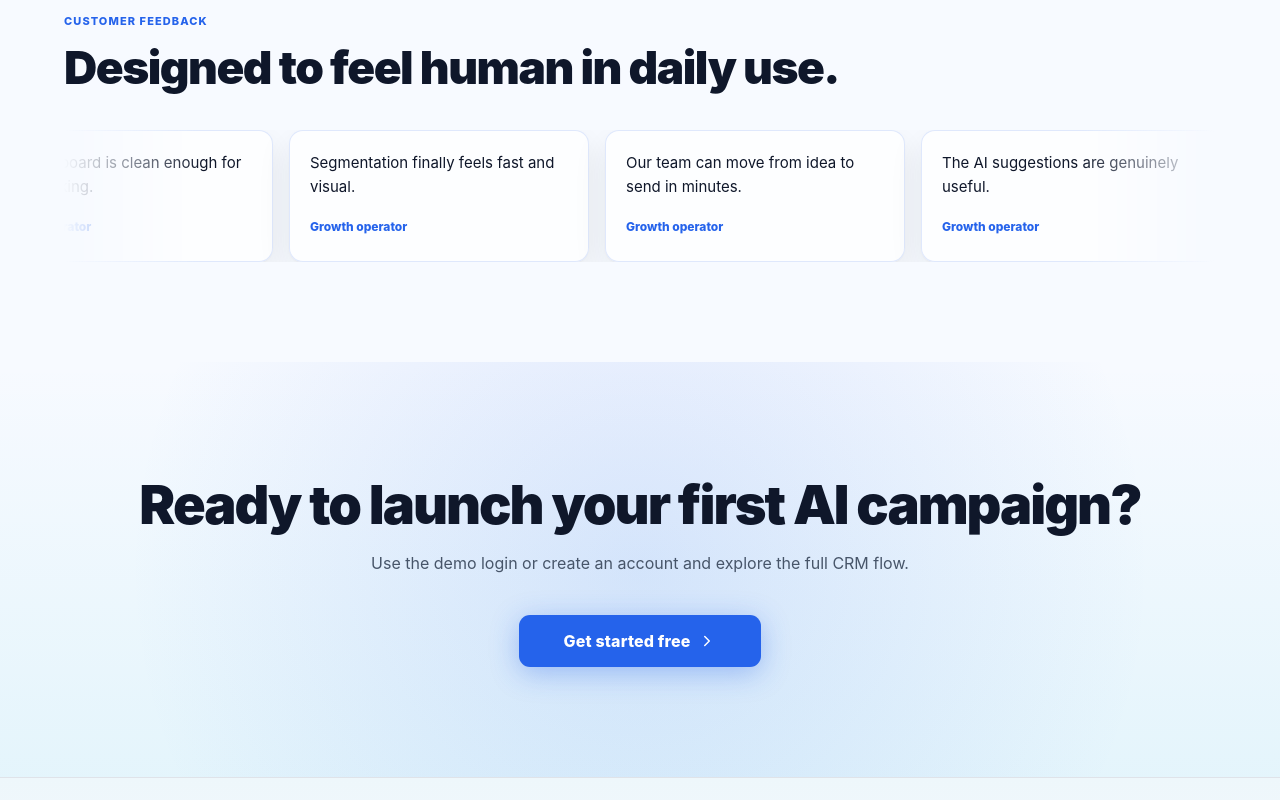
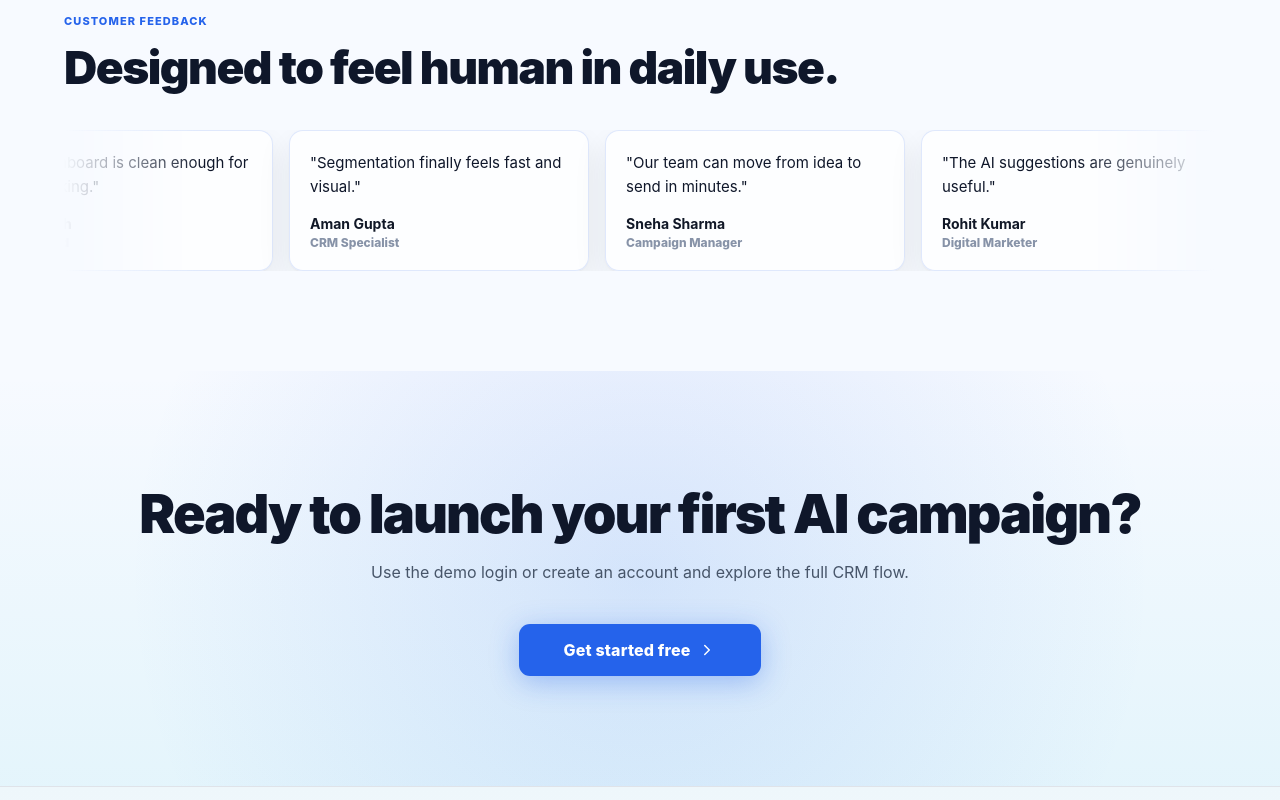
Before and after one commit to Coder-0120/CRM, a React (Create React App) app in the folder frontend/: page / in a window 1280 px wide. Shown: the part 3300-4100 px from the top of the page. Built offline with nearby package versions, Linux system fonts and the light colour scheme; no server answers.

Commit message:
fix feedback part to show better

```diff
--- a/frontend/src/App.css
+++ b/frontend/src/App.css
@@ -1232,6 +1232,23 @@ tr:hover td{background:rgba(108,99,255,.03)}
   transform:translateY(-2px);
   opacity:.9;
 }
+.quote-user{
+  margin-top:14px;
+  display:flex;
+  flex-direction:column;
+  gap:3px;
+}
+
+.quote-user strong{
+  font-size:14px;
+  color:var(--t1);
+  font-weight:700;
+}
+
+.quote-user span{
+  font-size:12px;
+  color:var(--t3);
+}
 
 /* ── 520px ── */
 @media(max-width:520px){
--- a/frontend/src/pages/Landing.jsx
+++ b/frontend/src/pages/Landing.jsx
@@ -46,14 +46,37 @@ const PROOF = [
   { value: 4, suffix: 'x', label: 'faster targeting' },
   { value: 2, suffix: '', label: 'service flow' },
 ];
-
 const FEEDBACK = [
-  'XenoAI made campaign setup feel effortless.',
-  'The dashboard is clean enough for daily tracking.',
-  'Segmentation finally feels fast and visual.',
-  'Our team can move from idea to send in minutes.',
-  'The AI suggestions are genuinely useful.',
-  'Live delivery stats make every campaign easier to trust.',
+  {
+    text: 'XenoAI made campaign setup feel effortless.',
+    name: 'Rahul Verma',
+    role: 'Marketing Manager'
+  },
+  {
+    text: 'The dashboard is clean enough for daily tracking.',
+    name: 'Priya Singh',
+    role: 'Growth Lead'
+  },
+  {
+    text: 'Segmentation finally feels fast and visual.',
+    name: 'Aman Gupta',
+    role: 'CRM Specialist'
+  },
+  {
+    text: 'Our team can move from idea to send in minutes.',
+    name: 'Sneha Sharma',
+    role: 'Campaign Manager'
+  },
+  {
+    text: 'The AI suggestions are genuinely useful.',
+    name: 'Rohit Kumar',
+    role: 'Digital Marketer'
+  },
+  {
+    text: 'Live delivery stats make every campaign easier to trust.',
+    name: 'Anjali Jain',
+    role: 'Growth Operator'
+  }
 ];
 
 function CountUp({ value, suffix = '' }) {
@@ -279,12 +302,16 @@ export default function Landing() {
         <motion.h2 className="stitle" initial="hidden" whileInView="visible" viewport={{ once: true }} variants={rise(0.05)}>Designed to feel human in daily use.</motion.h2>
         <div className="feedback-marquee">
           <div className="feedback-track">
-            {[...FEEDBACK, ...FEEDBACK].map((text, i) => (
-              <div className="quote-card" key={`${text}-${i}`}>
-                <p>{text}</p>
-                <span>Growth operator</span>
-              </div>
-            ))}
+           {[...FEEDBACK, ...FEEDBACK].map((item, i) => (
+  <div className="quote-card" key={`${item.name}-${i}`}>
+    <p>"{item.text}"</p>
+
+    <div className="quote-user">
+      <strong>{item.name}</strong>
+      <span>{item.role}</span>
+    </div>
+  </div>
+))}
           </div>
         </div>
       </section>
```
